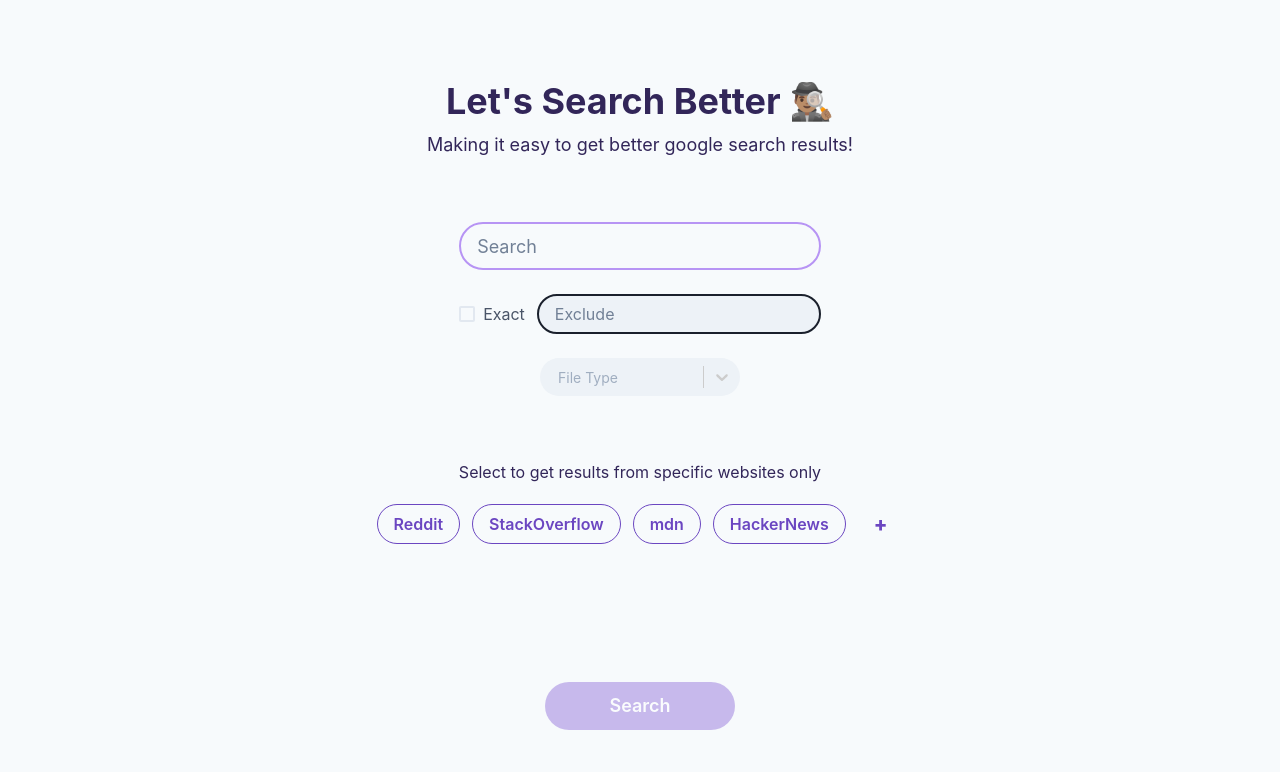
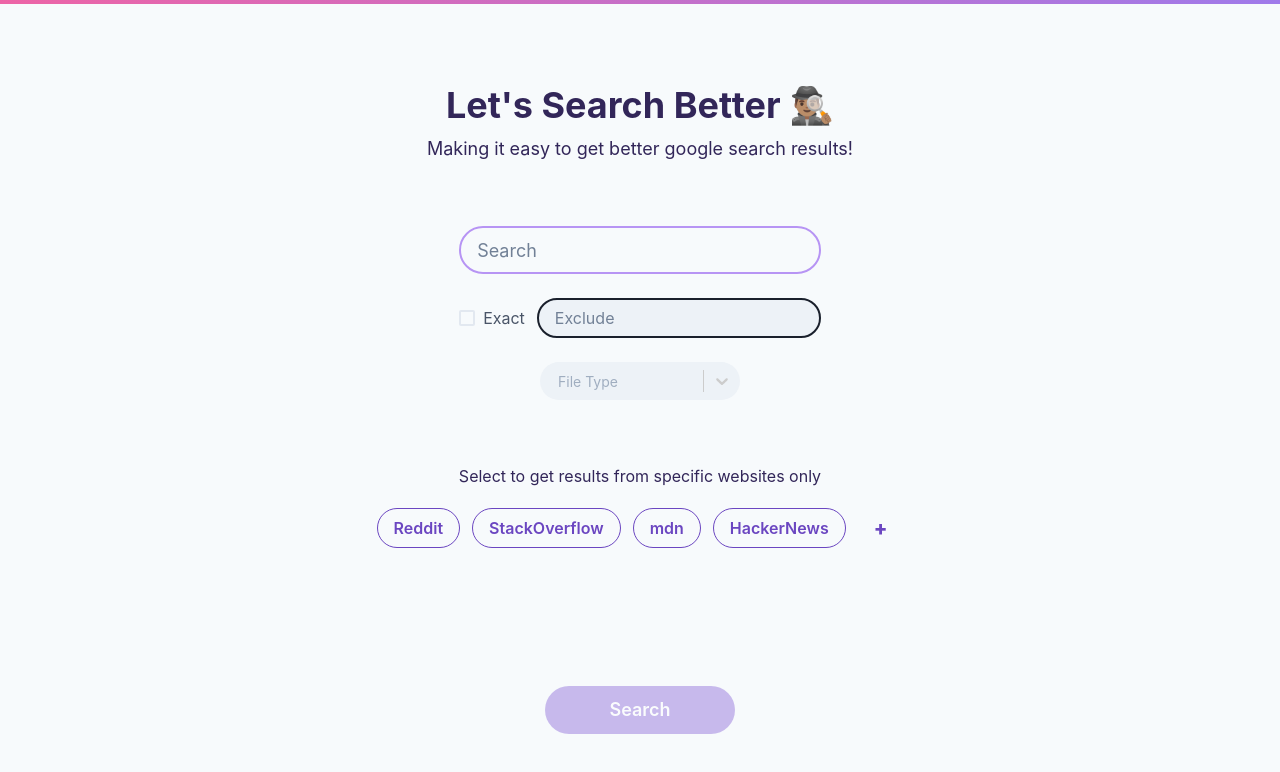
Before and after one commit to syedmehdiabbas/search-tool, a React (Vite) app: page / in a window 1280 px wide. Shown: the top 772 px of the page. Built offline with nearby package versions, Linux system fonts and the light colour scheme.

Commit message:
added some flair

```diff
--- a/src/App.jsx
+++ b/src/App.jsx
@@ -1,9 +1,10 @@
-import { Container } from "@chakra-ui/react";
+import { Container, Box } from "@chakra-ui/react";
 import Home from "./Home";
 
 function App() {
   return (
-    <Container maxW="full" minH="100vh" bg="gray.50" px={4}>
+    <Container maxW="full" minH="100vh" bg="gray.50" px={0}>
+      <Box minH={1} bgGradient="linear(to-r, pink.400, purple.400)" w="full" />
       <Home />
     </Container>
   );
--- a/src/Home/index.jsx
+++ b/src/Home/index.jsx
@@ -110,6 +110,7 @@ function Home() {
         pt={[8, 12, 20]}
         maxW="4xl"
         mx="auto"
+        px={2}
       >
         <Header />
 
```
